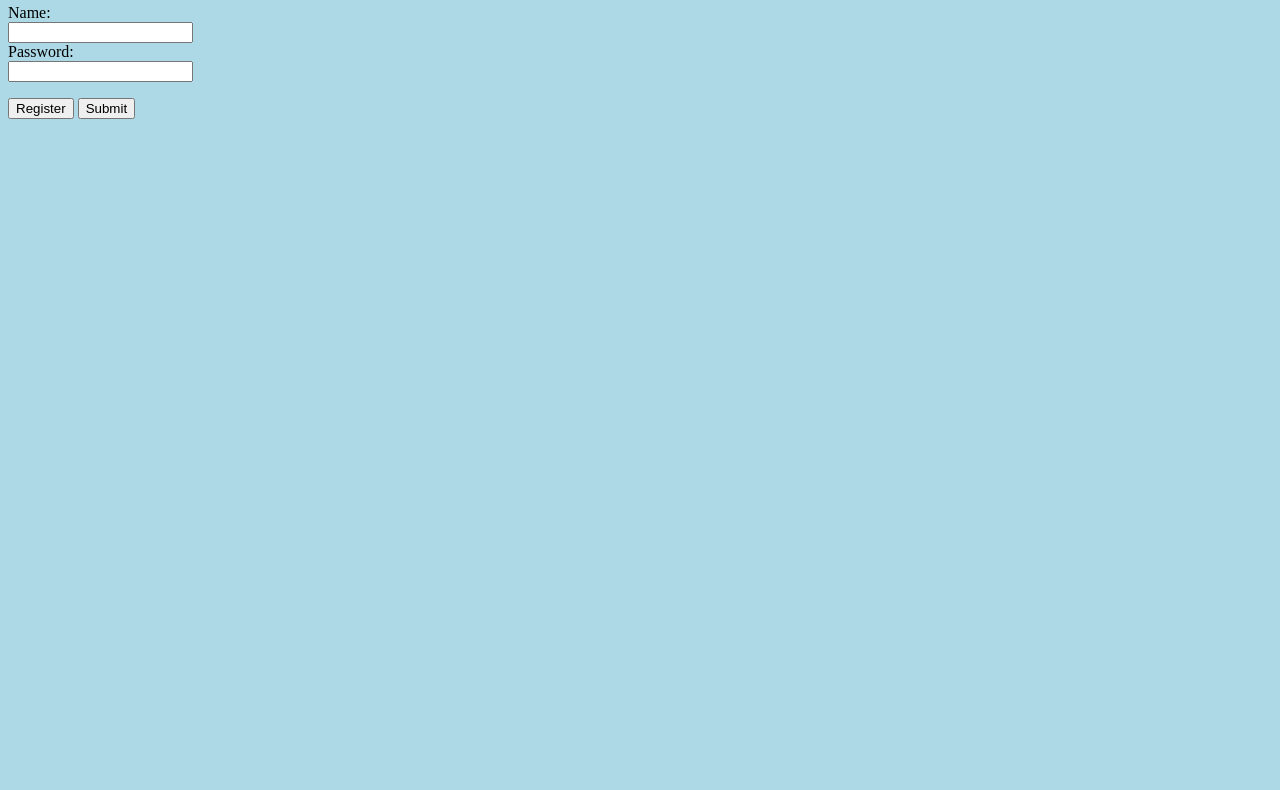
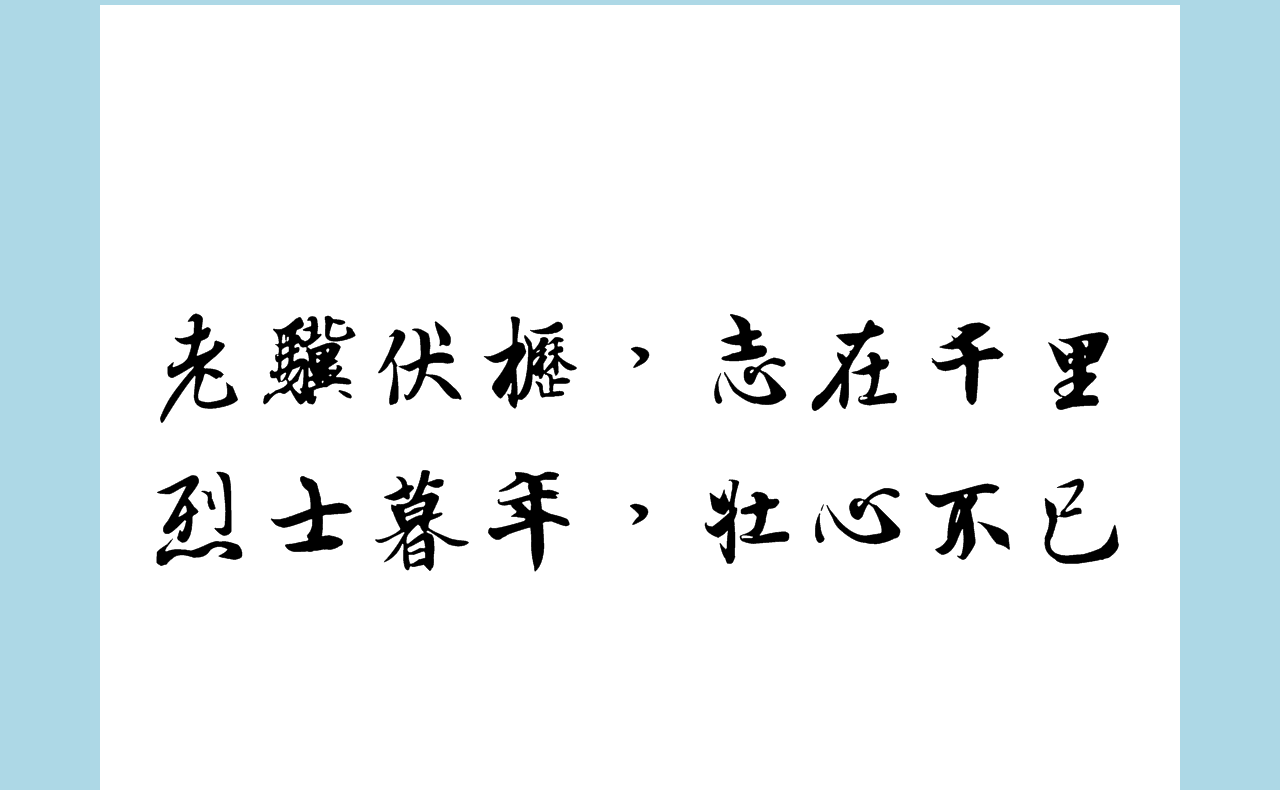
Before and after one commit to memory125/electron-nw-sample, a plain HTML site: page hello-electron/index.html in a window 1280 px wide. Shown: the part 62-852 px from the top of the page. Before the commit the page ends 800 px from the top, so only its background shows below. Drawn offline with Linux system fonts and the light colour scheme.

Commit message:
update hello electron sample

```diff
--- a/hello-electron/index.html
+++ b/hello-electron/index.html
@@ -2,9 +2,19 @@
     <head>
         <title>Hello Electron</title>
     </head>
-    <body bgcolor="lightblue">
+    <style>
+        body {
+        background: lightblue;
+        text-align: center;
+        color: royalblue;
+        font: bold;
+        font-family: 'Lucida Sans', 'Lucida Sans Regular', 'Lucida Grande', 'Lucida Sans Unicode', Geneva, Verdana, sans-serif;
+        font-style: italic
+      }
+    </style>
+    <body>
         <h1>Welcome to Electron World!</h1>
-        <div class="login">
+        <!-- <div class="login">
             <form>
                 Name:<br>
                 <input type="text" name="username">
@@ -13,7 +23,10 @@
                 <input type="password" name="pwd">
             </form>
             <button>Register</button>
-            <button>Submit</button>
+            <button>Submit</button> -->
+            <!-- <img src="./pig-2019.jpg" alt="Happy New Year"> -->
+            <!-- <img src="./poem.jpg" alt="poem"> -->
+            <img src="./poem1.PNG" alt="poem1">
         </div>
     </body>
 </html>
```
Also changed, not shown: hello-electron/main.js (+22 -1 lines), hello-electron/dream.png (added), hello-electron/pig-2019.jpg (added), hello-electron/poem.jpg (added), hello-electron/poem1.PNG (added), hello-electron/poem3.PNG (added), hello-electron/poem4.PNG (added).
